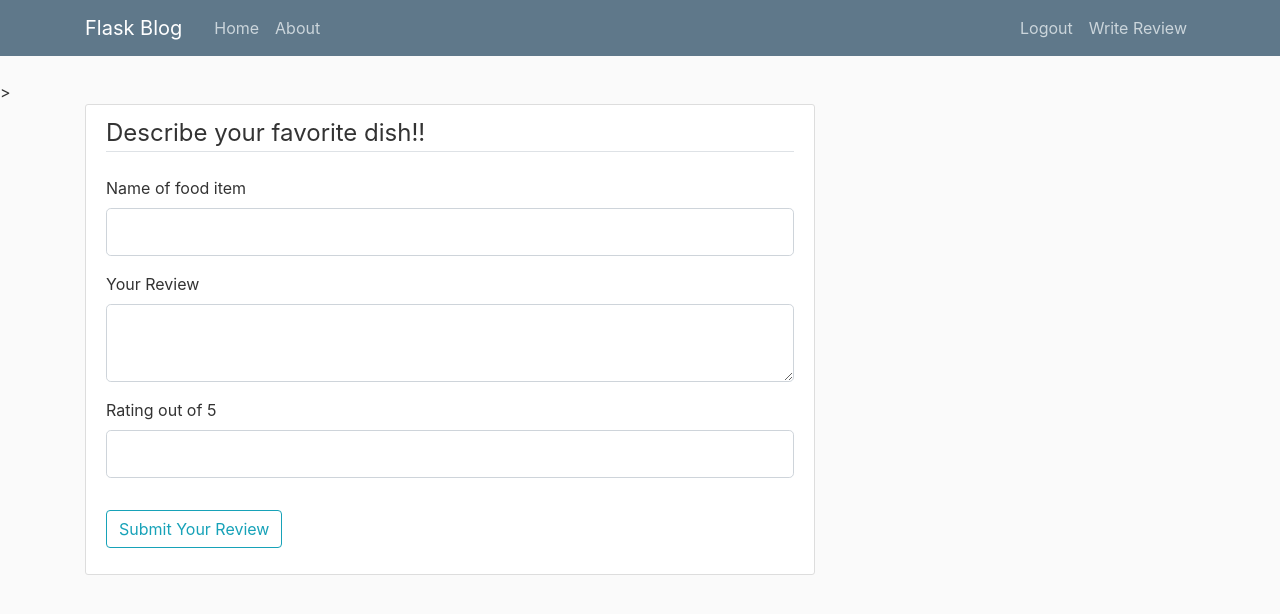
After one commit to siddharth595/Flask_project, a Flask app: page /write_review_food in a window 1280 px wide. The commit adds this page. Shown: the top 614 px of the page. Run offline with Flask 2, Linux system fonts and the light colour scheme; a user stored in the database is signed in; some libraries are stand-ins or nearby versions.

Commit message:
Second review created nav no updated

```diff
--- a/restro/__init__.py
+++ b/restro/__init__.py
@@ -2,6 +2,7 @@ from flask import Flask
 from flask_sqlalchemy import SQLAlchemy
 from flask_bcrypt import Bcrypt
 from flask_login import LoginManager
+
 
 
 
--- a/restro/form_customer.py
+++ b/restro/form_customer.py
@@ -1,5 +1,5 @@
 from flask_wtf import FlaskForm
-from wtforms import StringField, PasswordField, SubmitField, BooleanField,TextAreaField
+from wtforms import StringField, PasswordField, SubmitField, BooleanField,TextAreaField,FloatField,IntegerField
 from wtforms.validators import DataRequired, Length, Email, EqualTo,ValidationError
 from restro.models import User
 
@@ -23,7 +23,7 @@ class RegistrationForm(FlaskForm):
 
 
         if user:
-            raise ValidtionError('The above email is already registered.Please register with another one')
+            raise ValidationError('The above email is already registered.Please register with another one')
 
 
     def validate_phone_number(self,phone_number):
@@ -31,7 +31,7 @@ class RegistrationForm(FlaskForm):
 
 
         if user:
-            raise ValidtionError('The above mobile number is already registered.Please register with another one')
+            raise ValidationError('The above mobile number is already registered.Please register with another one')
 
 
 
@@ -50,3 +50,12 @@ class New_Review(FlaskForm):
     content = TextAreaField('Your Review', validators=[DataRequired()])
 
     submit = SubmitField('Submit Your Review')
+
+
+
+class New_Review_food(FlaskForm):
+    item_name_food = StringField('Name of food item',
+                        validators=[DataRequired()])
+    content_food = TextAreaField('Your Review', validators=[DataRequired()])
+    rating_food= IntegerField('Rating out of 5', validators=[DataRequired()])
+    submit = SubmitField('Submit Your Review')
--- a/restro/routes.py
+++ b/restro/routes.py
@@ -1,7 +1,7 @@
 from flask import render_template, url_for, flash, redirect, request
 from restro import app, db, bcrypt
-from restro.form_customer import RegistrationForm, LoginForm,New_Review
-from restro.models import User, Review
+from restro.form_customer import RegistrationForm, LoginForm,New_Review,New_Review_food
+from restro.models import User, Review,Review_food
 from flask_login import login_user, current_user, logout_user, login_required
 
 
@@ -29,7 +29,7 @@ def register():
     form = RegistrationForm()
     if form.validate_on_submit():
         hashed_password = bcrypt.generate_password_hash(form.password.data).decode('utf-8')
-        user = User(username=form.username.data, email=form.email.data, password=hashed_password)
+        user = User(name=form.name.data, email=form.email.data,phone_number=form.phone_number.data,address=form.address.data, password=hashed_password)
         db.session.add(user)
         db.session.commit()
         flash('Your account has been created! You are now able to log in', 'success')
@@ -46,8 +46,8 @@ def login():
         user = User.query.filter_by(email=form.email.data).first()
         if user and bcrypt.check_password_hash(user.password, form.password.data):
             login_user(user, remember=form.remember.data)
-            next_page = request.args.get('next')
-            return redirect(next_page) if next_page else redirect(url_for('customer_home'))
+
+            return  redirect(url_for('customer_home'))
         else:
             flash('Login Unsuccessful. Please check email and password', 'danger')
     return render_template('login.html', title='Login', form=form)
@@ -60,11 +60,34 @@ def logout():
 
 
 @app.route("/write_review",methods=['GET', 'POST'])
+@login_required
 def write_review():
     form = New_Review()
     if form.validate_on_submit():
-        review=Review(item_name=form.item_name.data,content=form.content.data)
+        flash(f'Thanks for your review',"success")
+        review=Review(item_name=form.item_name.data,content=form.content.data,author=current_user)
         db.session.add(review)
         db.session.commit()
 
     return render_template('new_review.html',form=form)
+
+
+
+@app.route("/write_review_food",methods=['GET', 'POST'])
+@login_required
+def write_review_food():
+    form = New_Review_food()
+    if form.validate_on_submit():
+        flash(f'Thanks for your review',"success")
+        review_food=Review_food(item_name_food=form.item_name_food.data,content_food=form.content_food.data,rating_food=form.rating_food.data, author=current_user)
+        db.session.add(review_food)
+        db.session.commit()
+
+    return render_template('new_review_food.html',form=form)
+
+
+
+@app.route("/show_review")
+def show_review():
+    reviews=Review_food.query.all()
+    return render_template('show_food_review.html',review=reviews)
--- a/restro/templates/layout.html
+++ b/restro/templates/layout.html
@@ -24,7 +24,7 @@
             </button>
             <div class="collapse navbar-collapse" id="navbarToggle">
               <div class="navbar-nav mr-auto">
-                <a class="nav-item nav-link" href="/">Home</a>
+                <a class="nav-item nav-link" href="/customer_home">Home</a>
                 <a class="nav-item nav-link" href="/about">About</a>
               </div>
               <!-- Navbar Right Side -->
--- a/restro/templates/new_review.html
+++ b/restro/templates/new_review.html
@@ -39,6 +39,8 @@
 
 
 
+
+
         </fieldset>
         <div class="form-group">
             {{ form.submit(class="btn btn-outline-info") }}
--- /dev/null
+++ b/restro/templates/new_review_food.html
@@ -0,0 +1,65 @@
+{% extends "layout.html" %}
+
+
+{% block content %}
+<div class="content-section">
+    <form method="POST" action="">
+        {{ form.hidden_tag() }}
+        <fieldset class="form-group">
+            <legend class="border-bottom mb-4">Describe your favorite dish!!</legend>
+
+            <div class="form-group">
+                    {{ form.item_name_food.label(class="form-control-label") }}
+
+                    {% if form.item_name_food.errors %}
+                        {{ form.item_name_food(class="form-control form-control-lg is-invalid") }}
+                        <div class="invalid-feedback">
+                            {% for error in form.name.errors %}
+                                <span>{{ error }}</span>
+                            {% endfor %}
+                        </div>
+                    {% else %}
+                        {{ form.item_name_food(class="form-control form-control-lg") }}
+                    {% endif %}
+            </div>
+
+            <div class="form-group">
+                {{ form.content_food.label(class="form-control-label") }}
+                {% if form.content_food.errors %}
+                    {{ form.content_food(class="form-control form-control-lg is-invalid") }}
+                    <div class="invalid-feedback">
+                        {% for error in form.content.errors %}
+                            <span>{{ error }}</span>
+                        {% endfor %}
+                    </div>
+                {% else %}
+                    {{ form.content_food(class="form-control form-control-lg") }}
+                {% endif %}
+            </div>
+
+            <div class="form-group">
+                {{ form.rating_food.label(class="form-control-label") }}
+
+                {% if form.rating_food.errors %}
+                    {{ form.rating_food(class="form-control form-control-lg is-invalid") }}
+                    <div class="invalid-feedback">
+                        {% for error in form.rating_food.errors %}
+                            <span>{{ error }}</span>
+                        {% endfor %}
+                    </div>
+                {% else %}
+                    {{ form.rating_food(class="form-control form-control-lg") }}
+                {% endif %}
+        </div>
+
+
+
+        </fieldset>
+        <div class="form-group">
+            {{ form.submit(class="btn btn-outline-info") }}
+        </div>
+    </form>
+</div>
+
+
+{% endblock %}
```
Also changed, not shown: restro/models.py (+14 -23 lines), restro/templates/show_food_review.html (added, +16 -0 lines), restro/site.db.
